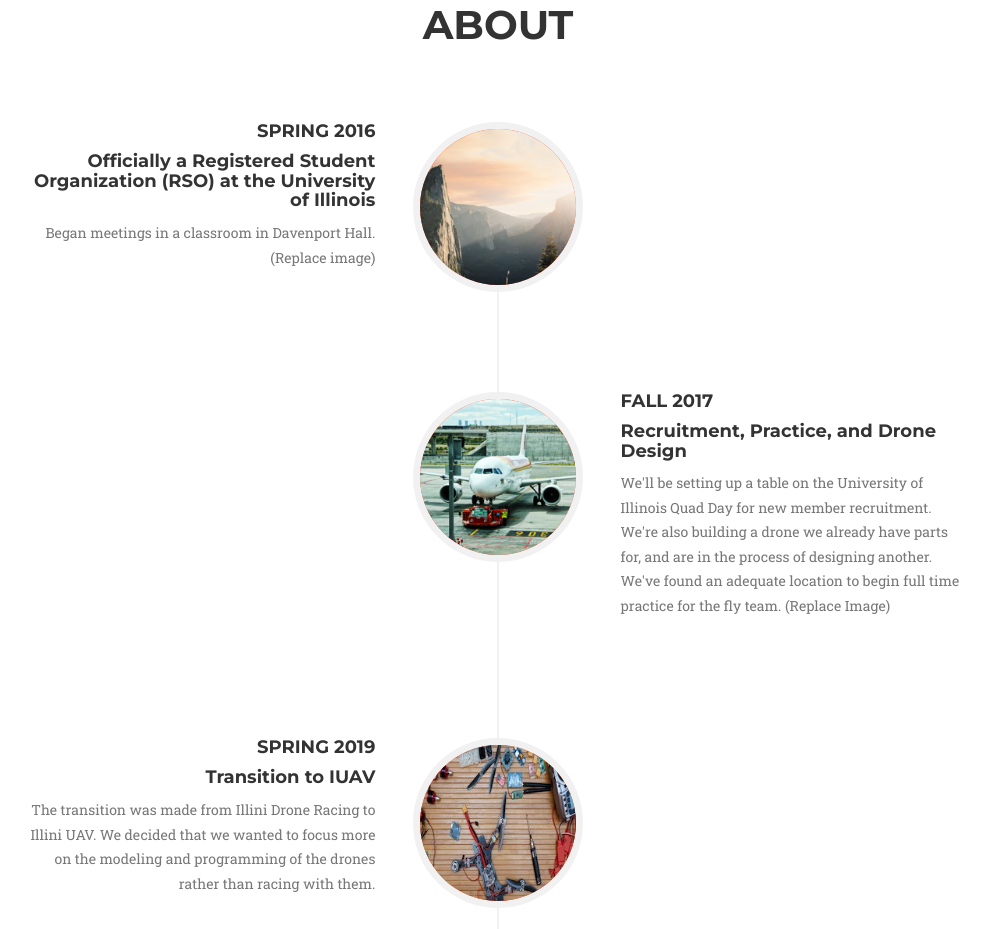
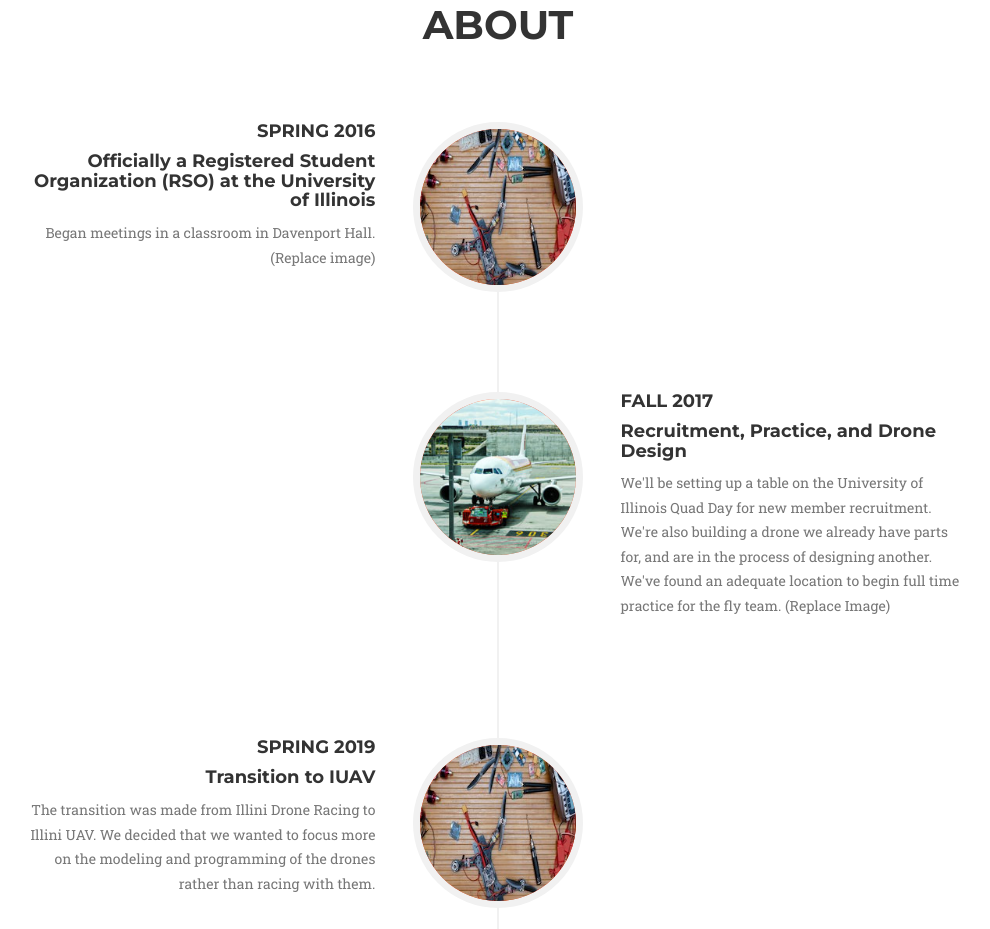
Before and after one commit to IlliniUAV/IlliniUAV.github.io, a website: page index.html in a window 1280 px wide. Shown: the part 2956-3885 px from the top of the page, without its empty margins (142-1132 px from the left). Drawn offline with nearby package versions, Linux system fonts and the light colour scheme; a web font is replaced by a local one.

Commit message:
Update index.html

```diff
--- a/index.html
+++ b/index.html
@@ -182,7 +182,7 @@
                     <ul class="timeline">
                         <li>
                             <div class="timeline-image">
-                                <img class="img-circle img-responsive" src="img/about/1.jpg" alt="">
+                                <img class="img-circle img-responsive" src="img/about/Drone Building.jpg" alt="">
                             </div>
                             <div class="timeline-panel">
                                 <div class="timeline-heading">
```
